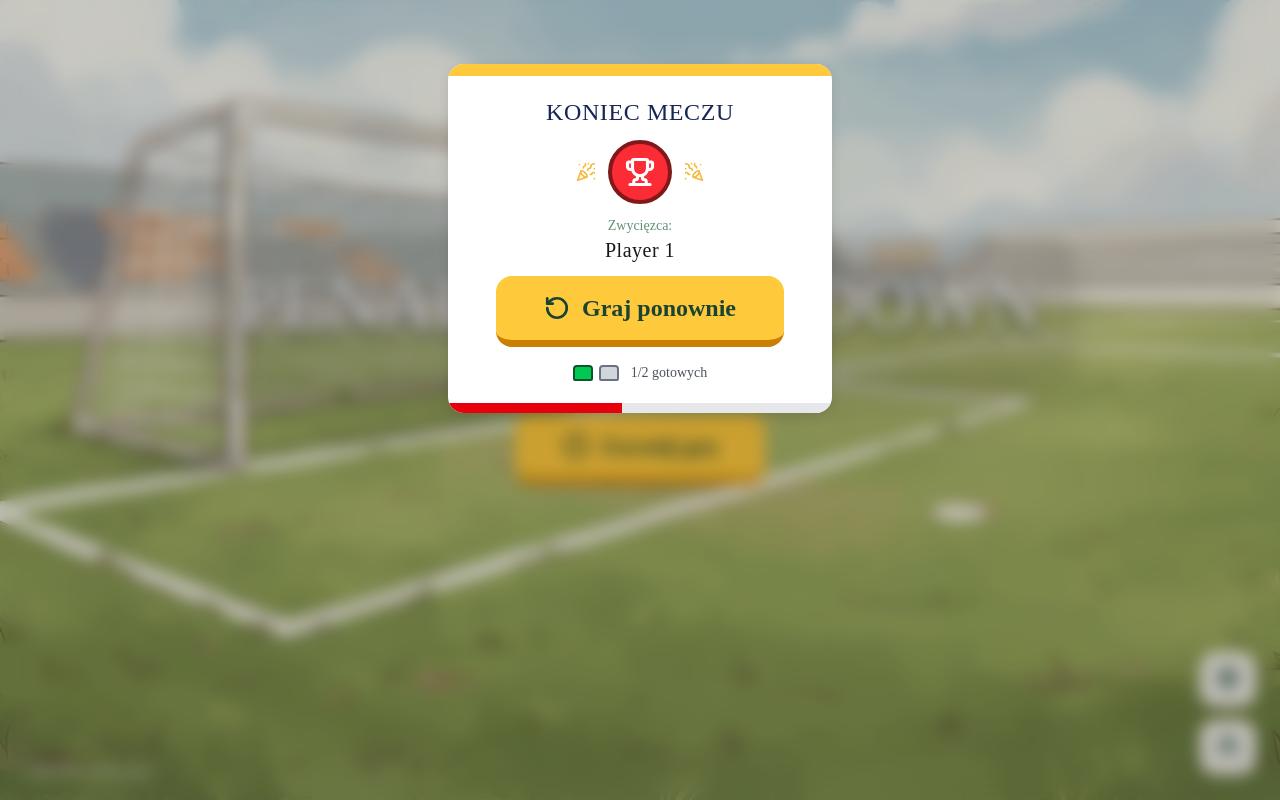
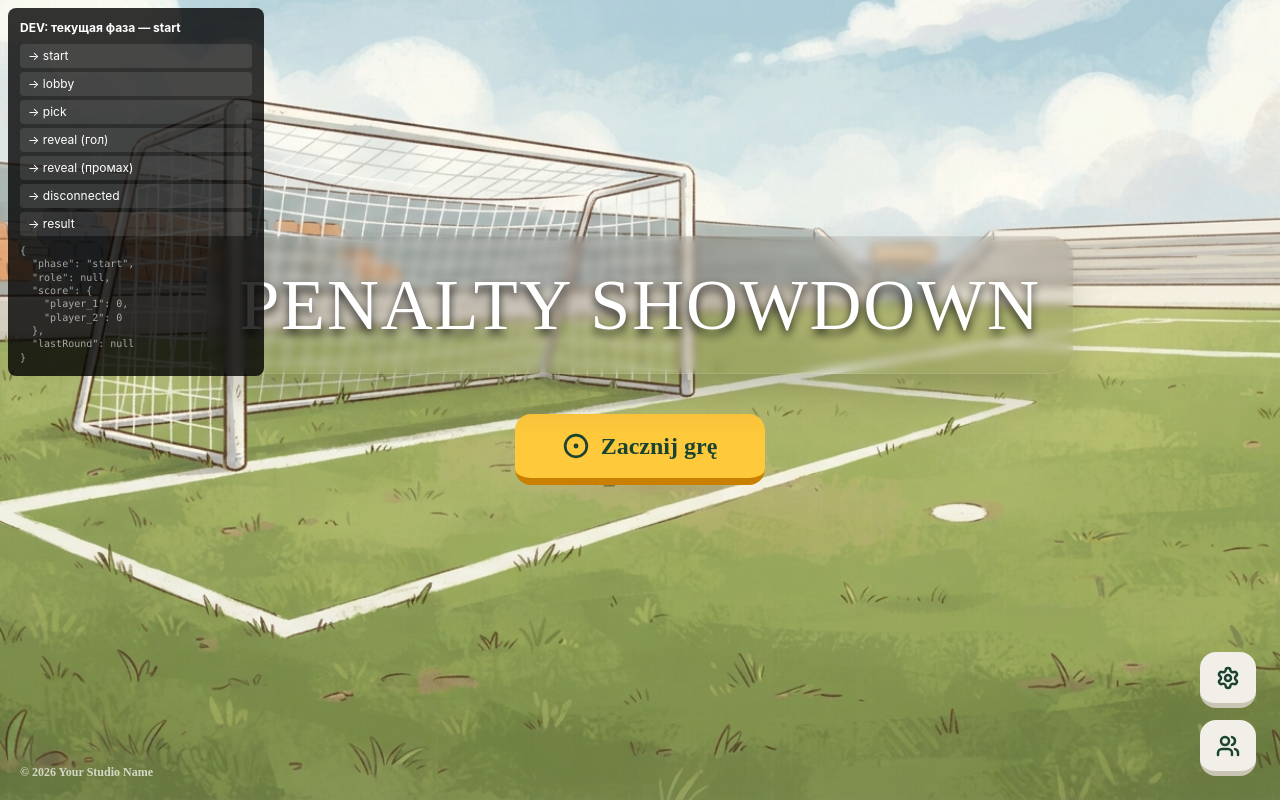
Before and after one commit to dankovdev20/stadium-vs-game, a React (Vite) app in the folder client/: page / in a window 1280 px wide. Built offline with nearby package versions, Linux system fonts and the light colour scheme.

Commit message:
test: Made a mockup socket.io on the frontend

```diff
--- a/client/src/App.tsx
+++ b/client/src/App.tsx
@@ -3,8 +3,11 @@ import { ToastContainer } from "react-toastify";
 import "react-toastify/dist/ReactToastify.css";
 import { usePlayAgainModal } from "./feature/play-again/model/usePlayAgainModal";
 import StartScreen from "./screens/StartScreen/StartScreen";
+import { useGameState } from "./game/GameContext";
+import { DevPanel } from "./dev/devPanel";
 
 export default function App() {
+  const { phase } = useGameState();
   const { showPlayAgainModal, isOpen } = usePlayAgainModal();
 
   useEffect(() => {
@@ -15,10 +18,16 @@ export default function App() {
   }, [showPlayAgainModal]);
 
   return (
-    <div className="relative bg-zinc-900 text-white min-h-screen flex items-center justify-center">
-      <StartScreen />
+    <>
+      {phase === "start" && <StartScreen />}
+      {phase === "lobby" && <div className="p-8 text-center">Ожидание соперника…</div>}
+      {phase === "pick" && <div className="p-8 text-center">Экран выбора зоны (заглушка)</div>}
+      {phase === "reveal" && <div className="p-8 text-center">Экран результата раунда (заглушка)</div>}
+      {phase === "result" && <div className="p-8 text-center">Финальный счёт (заглушка)</div>}
+      {phase === "disconnected" && <div className="p-8 text-center text-red-600">Соперник отключился</div>}
 
-      <div
+      <DevPanel />
+      {/* <div
         className={`fixed inset-0 z-40 bg-black/20 backdrop-blur-sm transition-opacity duration-300 pointer-events-none ${
           isOpen ? "opacity-100" : "opacity-0"
         }`}
@@ -28,7 +37,10 @@ export default function App() {
       <ToastContainer
         progressClassName="bg-green-500 h-3"
         className="!z-50"
-      />
-    </div>
+      /> */}
+
+
+
+    </>
   );
 }
--- /dev/null
+++ b/client/src/dev/devPanel.tsx
@@ -0,0 +1,37 @@
+import { mockConnection } from "../services/connection/mockConnection";
+import { useGameState } from "../game/GameContext";
+
+const PHASE_EVENTS: Record<string, [string, any?]> = {
+  "→ start": ["phase:start", { role: null }],
+  "→ lobby": ["player:joined", { role: "player_1" }],
+  "→ pick": ["game:start"],
+  "→ reveal (гол)": ["round:reveal", { attackZone: 2, defenseZone: 4, scored: true }],
+  "→ reveal (промах)": ["round:reveal", { attackZone: 2, defenseZone: 2, scored: false }],
+  "→ disconnected": ["player:disconnected"],
+  "→ result": ["game:end"],
+};
+
+export function DevPanel() {
+  const state = useGameState();
+  if (!import.meta.env.DEV) return null; // не попадёт в прод-сборку
+
+  return (
+    <div className="fixed left-2 top-2 z-50 w-64 rounded-lg bg-black/80 p-3 text-xs text-white">
+      <div className="mb-2 font-bold">DEV: текущая фаза — {state.phase}</div>
+      <div className="flex flex-col gap-1">
+        {Object.entries(PHASE_EVENTS).map(([label, [event, payload]]) => (
+          <button
+            key={label}
+            onClick={() => mockConnection.trigger(event, payload)}
+            className="rounded bg-white/10 px-2 py-1 text-left hover:bg-white/20"
+          >
+            {label}
+          </button>
+        ))}
+      </div>
+      <pre className="mt-2 max-h-32 overflow-auto text-[10px] text-white/60">
+        {JSON.stringify(state, null, 2)}
+      </pre>
+    </div>
+  );
+}
--- /dev/null
+++ b/client/src/game/GameContext.tsx
@@ -0,0 +1,43 @@
+import { createContext, useContext, useEffect, useReducer, useRef } from "react";
+import { gameReducer, initialGameState } from "./gameReducer";
+import { createConnection } from "../services/connection";
+import { type GameState, type ServerEvent } from "./types";
+
+const EVENT_TYPES: ServerEvent["type"][] = [
+  "player:joined", "room:full", "game:start", "round:pick_phase",
+  "round:reveal", "player:disconnected", "player:reconnected", "game:end",
+];
+
+const GameStateContext = createContext<GameState | null>(null);
+const GameEmitContext = createContext<((event: string, payload?: any) => void) | null>(null);
+
+export function GameProvider({ children }: { children: React.ReactNode }) {
+  const [state, dispatch] = useReducer(gameReducer, initialGameState);
+  const connectionRef = useRef(createConnection());
+
+  useEffect(() => {
+    const connection = connectionRef.current;
+    const handlers = EVENT_TYPES.map((type) => {
+      const handler = (payload?: any) => dispatch({ type, payload } as ServerEvent);
+      connection.on(type, handler);
+      return { type, handler };
+    });
+    connection.connect();
+
+    return () => {
+      handlers.forEach(({ type, handler }) => connection.off(type, handler));
+      connection.disconnect();
+    };
+  }, []);
+
+  const emit = (event: string, payload?: any) => connectionRef.current.emit(event, payload);
+
+  return (
+    <GameStateContext.Provider value={state}>
+      <GameEmitContext.Provider value={emit}>{children}</GameEmitContext.Provider>
+    </GameStateContext.Provider>
+  );
+}
+
+export const useGameState = () => useContext(GameStateContext)!;
+export const useGameEmit = () => useContext(GameEmitContext)!;
--- /dev/null
+++ b/client/src/game/gameReducer.ts
@@ -0,0 +1,34 @@
+import { type GameState, type ServerEvent } from "./types";
+
+export const initialGameState: GameState = {
+  phase: "start",
+  role: null,
+  score: { player_1: 0, player_2: 0 },
+  lastRound: null,
+};
+
+export function gameReducer(state: GameState, event: ServerEvent): GameState {
+  switch (event.type) {
+    case "player:joined":
+      return { ...state, role: event.payload.role, phase: "lobby" };
+    case "game:start":
+      return { ...state, phase: "pick" };
+    case "round:pick_phase":
+      return { ...state, phase: "pick" };
+    case "round:reveal":
+      return {
+        ...state,
+        phase: "reveal",
+        lastRound: event.payload,
+        score: event.payload.scored
+          ? { ...state.score, [state.role!]: state.score[state.role!] + 1 }
+          : state.score,
+      };
+    case "player:disconnected":
+      return { ...state, phase: "disconnected" };
+    case "game:end":
+      return { ...state, phase: "result" };
+    default:
+      return state;
+  }
+}
--- /dev/null
+++ b/client/src/game/types.ts
@@ -0,0 +1,26 @@
+export type GamePhase =
+  | "start"
+  | "connecting"
+  | "lobby"
+  | "pick"
+  | "reveal"
+  | "result"
+  | "disconnected";
+
+export interface GameState {
+  phase: GamePhase;
+  role: "player_1" | "player_2" | null;
+  score: { player_1: number; player_2: number };
+  lastRound: { attackZone: number; defenseZone: number; scored: boolean } | null;
+}
+
+// события, которые прилетают "с сервера" (мок или реальный сокет — не важно)
+export type ServerEvent =
+  | { type: "player:joined"; payload: { role: "player_1" | "player_2" } }
+  | { type: "room:full" }
+  | { type: "game:start" }
+  | { type: "round:pick_phase" }
+  | { type: "round:reveal"; payload: { attackZone: number; defenseZone: number; scored: boolean } }
+  | { type: "player:disconnected" }
+  | { type: "player:reconnected" }
+  | { type: "game:end" };
--- a/client/src/main.tsx
+++ b/client/src/main.tsx
@@ -3,9 +3,13 @@ import { createRoot } from "react-dom/client";
 import "react-toastify/dist/ReactToastify.css";
 import "./index.css";
 import App from "./App.tsx";
+import { GameProvider } from "./game/GameContext.tsx";
+
 
 createRoot(document.getElementById("root")!).render(
   <StrictMode>
+    <GameProvider>
     <App />
+    </GameProvider>
   </StrictMode>,
 );
--- a/client/src/screens/StartScreen/StartScreen.tsx
+++ b/client/src/screens/StartScreen/StartScreen.tsx
@@ -1,6 +1,7 @@
 import { Settings, Users, CircleDot } from "lucide-react";
 import Background from "../../assets/titleScreenScene2.png";
 import GameButton from "./../../components/ui/Button";
+import { useGameEmit } from "../../game/GameContext";
 
 interface StartScreenProps {
   onPlay?: () => void;
@@ -13,6 +14,7 @@ export default function StartScreen({
   onOpenSettings,
   onOpenAuthors,
 }: StartScreenProps) {
+    const emit = useGameEmit();
   return (
     <div className="relative min-h-[100dvh] w-full overflow-hidden bg-[#2B8A3E]">
       <img
@@ -57,7 +59,7 @@ export default function StartScreen({
             </h1>
           </div>
 
-          <GameButton onClick={onPlay} icon={CircleDot}>
+          <GameButton onClick={() => emit("game:search")} icon={CircleDot}>
             Zacznij grę
           </GameButton>
         </div>
--- /dev/null
+++ b/client/src/services/connection/index.ts
@@ -0,0 +1,7 @@
+import { mockConnection } from "./mockConnection";
+// import { createSocketConnection } from "./socketConnection"; // раскомментировать когда бэкенд готов
+
+export function createConnection() {
+  return mockConnection;
+  // return createSocketConnection(import.meta.env.VITE_WS_URL);
+}
--- /dev/null
+++ b/client/src/services/connection/mockConnection.ts
@@ -0,0 +1,50 @@
+import { type GameConnection } from "./types";
+
+type Handler = (payload?: any) => void;
+
+class MockConnection implements GameConnection {
+  private listeners = new Map<string, Set<Handler>>();
+
+  connect() {
+    // имитация: через секунду "приходит" второй игрок
+    setTimeout(() => this.trigger("player:joined", { role: "player_1" }), 50000);
+  }
+
+  disconnect() {}
+
+  on(event: string, handler: Handler) {
+    if (!this.listeners.has(event)) this.listeners.set(event, new Set());
+    this.listeners.get(event)!.add(handler);
+  }
+
+  off(event: string, handler: Handler) {
+    this.listeners.get(event)?.delete(handler);
+  }
+
+  emit(event: string, payload?: any) {
+    // клиент "отправляет на сервер" — в моке просто логируем,
+    // либо тут же имитируем ответ (например, на zone:pick ответить round:reveal)
+    console.log("[mock] client emit:", event, payload);
+
+    if (event === "game:search") {
+      setTimeout(() => {
+        // Сервер нашел комнату и назначил роль -> отправляем событие на клиент
+        this.trigger("player:joined", { role: "player_1" });
+      }, 500);
+    }
+
+    if (event === "zone:pick") {
+      setTimeout(
+        () => this.trigger("round:reveal", { attackZone: 2, defenseZone: 4, scored: true }),
+        800
+      );
+    }
+  }
+
+  // ⚠️ метод только для DevPanel — форсировать любое событие вручную
+  trigger(event: string, payload?: any) {
+    this.listeners.get(event)?.forEach((h) => h(payload));
+  }
+}
+
+export const mockConnection = new MockConnection();
--- /dev/null
+++ b/client/src/services/connection/types.ts
@@ -0,0 +1,7 @@
+export interface GameConnection {
+  connect(): void;
+  disconnect(): void;
+  on(event: string, handler: (payload?: any) => void): void;
+  off(event: string, handler: (payload?: any) => void): void;
+  emit(event: string, payload?: any): void;
+}
```
Also changed, not shown: client/src/services/connection/socketConnection.ts (added), client/src/services/socket.tsx (deleted).
